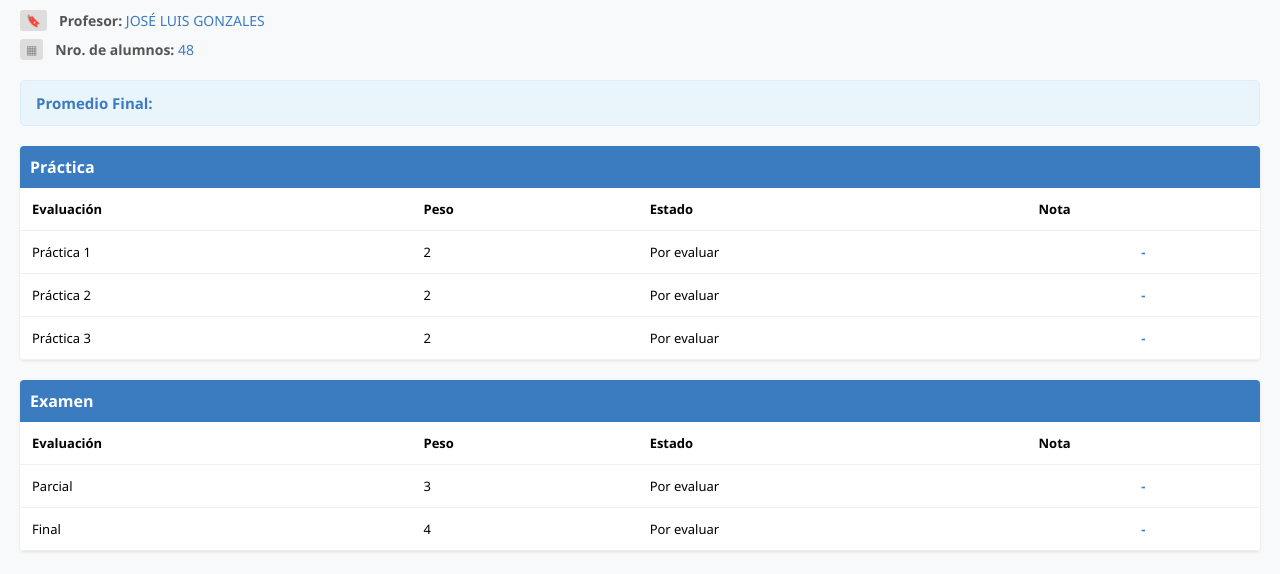
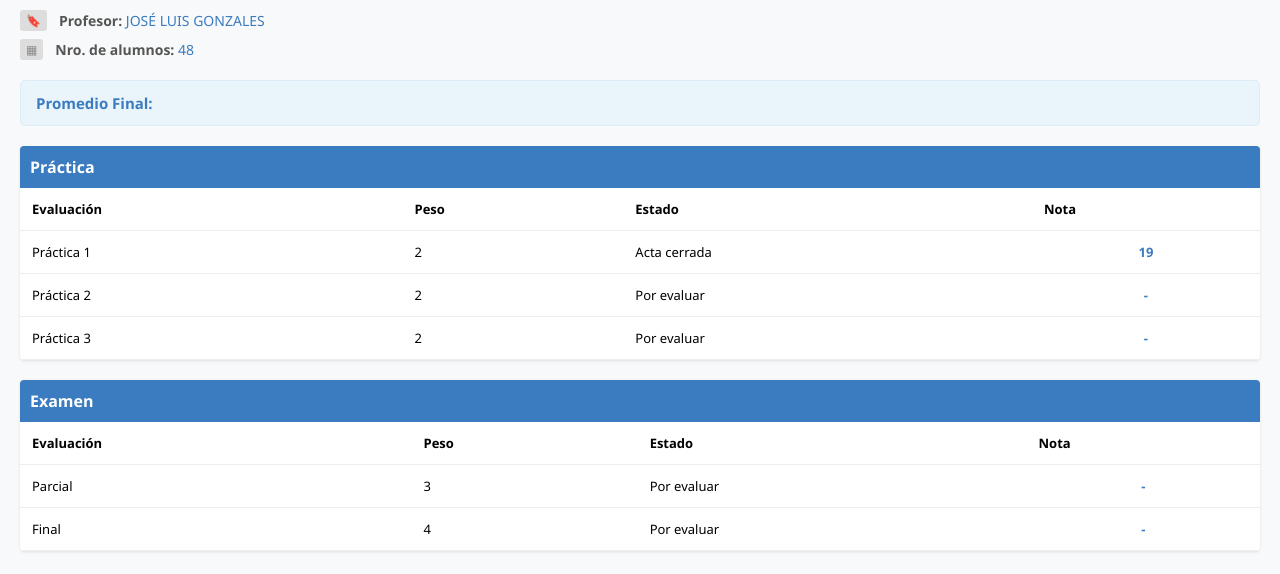
Before and after one commit to vbarredaval/siga-facade, a plain HTML site: page notas_historia.html in a window 1280 px wide. Shown: the part 178-752 px from the top of the page. Drawn offline with Linux system fonts and the light colour scheme.

Commit message:
Add files via upload

```diff
--- a/notas_historia.html
+++ b/notas_historia.html
@@ -67,7 +67,7 @@
             <div class="table-header">Práctica</div>
             <table><thead><tr><th>Evaluación</th><th>Peso</th><th>Estado</th><th>Nota</th></tr></thead>
             <tbody>
-                <tr><td>Práctica 1</td><td>2</td><td>Por evaluar</td><td class="nota">-</td></tr>
+                <tr><td>Práctica 1</td><td>2</td><td>Acta cerrada</td><td class="nota">19</td></tr>
                 <tr><td>Práctica 2</td><td>2</td><td>Por evaluar</td><td class="nota">-</td></tr>
                 <tr><td>Práctica 3</td><td>2</td><td>Por evaluar</td><td class="nota">-</td></tr>
             </tbody></table>
```
Also changed, not shown: notas_filosofia.html (+1 -1 lines), notas_logica.html (+1 -1 lines).
